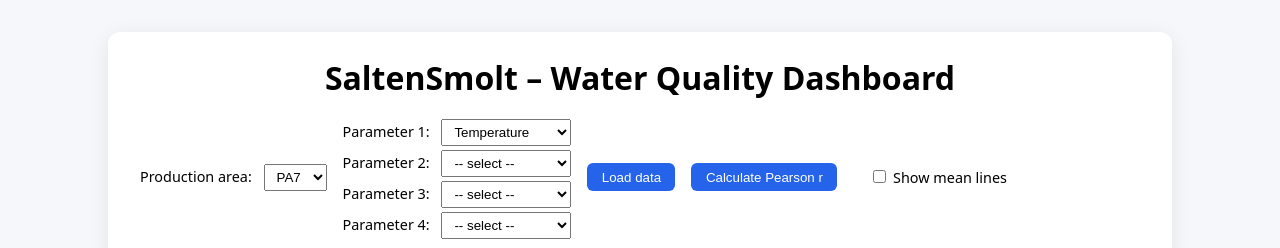
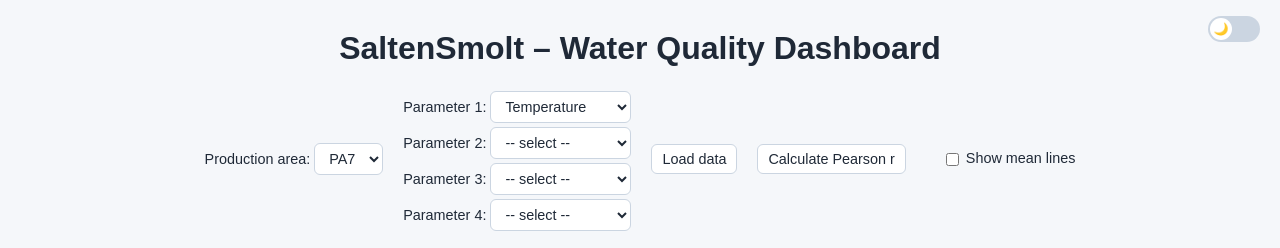
Before and after one commit to Bjornarnepaulsen/RASTracker, a website: page public/index.html in a window 1280 px wide. Drawn offline with nearby package versions, Linux system fonts and the light colour scheme; no server answers.

Commit message:
adding dark mode

```diff
--- a/public/app.js
+++ b/public/app.js
@@ -271,3 +271,9 @@ toggleMean.addEventListener("change", () => {
 window.addEventListener("DOMContentLoaded", () => {
   loadData();
 });
+
+const darkModeToggle = document.getElementById("darkModeToggle");
+
+darkModeToggle.addEventListener("change", () => {
+  document.body.classList.toggle("dark", darkModeToggle.checked);
+});
--- a/public/index.html
+++ b/public/index.html
@@ -7,6 +7,13 @@
   <script src="https://cdn.jsdelivr.net/npm/chart.js"></script>
 </head>
 <body>
+    <div class="theme-toggle">
+        <label class="switch">
+          <input type="checkbox" id="darkModeToggle">
+          <span class="slider"></span>
+        </label>
+      </div>
+
   <div class="container">
     <h1>SaltenSmolt – Water Quality Dashboard</h1>
 
--- a/public/style.css
+++ b/public/style.css
@@ -1,71 +1,200 @@
+/* ---------- Base layout ---------- */
+
 body {
-    font-family: system-ui, -apple-system, BlinkMacSystemFont, "Segoe UI", sans-serif;
     margin: 0;
-    background: #f5f7fb;
+    font-family: Arial, sans-serif;
+
+    display: flex;
+    justify-content: center;
+
+    background: #f5f7fa;
+    color: #1f2937;
+
+    transition: background 0.3s ease, color 0.3s ease;
+  }
+
+  body.dark {
+    background: #0f172a;
+    color: #e5e7eb;
   }
 
   .container {
-    max-width: 1000px;
-    margin: 2rem auto;
-    background: #fff;
-    border-radius: 12px;
-    padding: 1.5rem 2rem 2.5rem;
-    box-shadow: 0 4px 20px rgba(0,0,0,0.08);
+    width: 100%;
+    max-width: 1100px;
+    padding: 20px;
   }
 
+  /* ---------- Heading ---------- */
+
   h1 {
-    margin-top: 0;
-    margin-bottom: 1rem;
     text-align: center;
+    margin-top: 10px;
+    margin-bottom: 20px;
   }
+
+  /* ---------- Controls ---------- */
 
   .controls {
     display: flex;
-    gap: 1rem;
+    flex-wrap: wrap;
+    gap: 12px 20px;
     align-items: center;
-    flex-wrap: wrap;
-    margin-bottom: 1.5rem;
+    justify-content: center;
+    margin-bottom: 20px;
+  }
+
+  .parameter-row {
+    margin-top: 4px;
   }
 
   label {
     font-size: 0.9rem;
   }
 
-  select {
-    margin-left: 0.5rem;
-    padding: 0.25rem 0.5rem;
+  /* Inputs + buttons */
+
+  select,
+  button {
+    padding: 6px 10px;
+    border-radius: 6px;
+    border: 1px solid #cbd5e1;
+    background: white;
+    color: #1f2937;
+    font-size: 0.9rem;
   }
 
   button {
-    padding: 0.4rem 0.9rem;
-    border-radius: 6px;
-    border: none;
-    background: #2563eb;
-    color: white;
     cursor: pointer;
   }
 
   button:hover {
-    background: #1d4ed8;
+    background: #e5e7eb;
   }
 
-  .chart-container {
-    position: relative;
-    height: 400px;
+  body.dark select,
+  body.dark button {
+    background: #1e293b;
+    color: #e5e7eb;
+    border: 1px solid #334155;
   }
 
-  .parameter-row {
-    margin-top: 0.25rem;
+  body.dark button:hover {
+    background: #111827;
   }
+
+  /* Checkbox label consistency */
+  .controls input[type="checkbox"] {
+    vertical-align: middle;
+  }
+
+  /* ---------- Chart ---------- */
+
+  .chart-container {
+    display: flex;
+    justify-content: center;
+  }
+
+  canvas {
+    max-width: 100%;
+    background: white;
+    border-radius: 8px;
+    padding: 10px;
+    box-sizing: border-box;
+  }
+
+  body.dark canvas {
+    background: #1e293b;
+  }
+
+  /* ---------- Stats / Pearson table ---------- */
+
+  #statsBox {
+    text-align: center;
+    margin-top: 10px;
+  }
+
   #statsBox table {
+    margin: 10px auto;
     border-collapse: collapse;
-    margin-top: 0.5rem;
   }
-  #statsBox th, #statsBox td {
+
+  #statsBox th,
+  #statsBox td {
     border: 1px solid #ddd;
-    padding: 4px 8px;
+    padding: 6px 10px;
     font-size: 0.85rem;
   }
+
   #statsBox th {
-    background: #f3f4f6;
+    background: #eef1f4;
   }
+
+  body.dark #statsBox th,
+  body.dark #statsBox td {
+    border: 1px solid #334155;
+  }
+
+  body.dark #statsBox th {
+    background: #1e293b;
+  }
+
+  /* ---------- Dark mode toggle (top-right) ---------- */
+
+  .theme-toggle {
+    position: fixed;
+    top: 15px;
+    right: 20px;
+    z-index: 1000;
+  }
+
+  /* Switch container */
+  .switch {
+    position: relative;
+    display: inline-block;
+    width: 52px;
+    height: 26px;
+  }
+
+  /* Hide checkbox */
+  .switch input {
+    opacity: 0;
+    width: 0;
+    height: 0;
+  }
+
+  /* Slider background */
+  .slider {
+    position: absolute;
+    cursor: pointer;
+    inset: 0;
+    background-color: #cbd5e1;
+    transition: 0.3s;
+    border-radius: 34px;
+  }
+
+  /* Slider knob */
+  .slider:before {
+    position: absolute;
+    content: "🌙";
+    height: 22px;
+    width: 22px;
+    left: 2px;
+    bottom: 2px;
+    background-color: white;
+    transition: 0.3s;
+    border-radius: 50%;
+    display: flex;
+    align-items: center;
+    justify-content: center;
+    font-size: 12px;
+  }
+
+  /* Checked state */
+  input:checked + .slider {
+    background-color: #4f46e5;
+  }
+
+  input:checked + .slider:before {
+    transform: translateX(26px);
+    content: "☀️";
+  }
```
